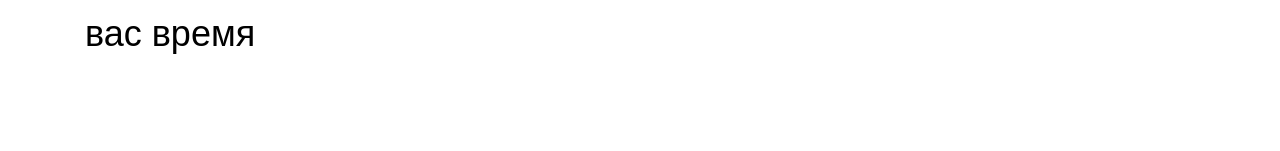
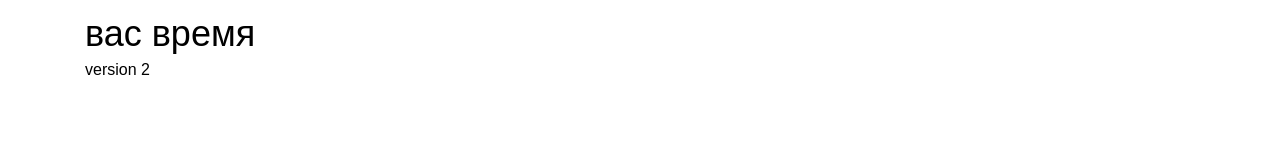
Before and after one commit to VladDemid/angular-speech-therapy-portal, an Angular app: page / in a window 1280 px wide. Shown: the part 307-458 px from the top of the page. Built offline with nearby package versions, Linux system fonts and the light colour scheme; no server answers.

Commit message:
changes on home page (mabe)

```diff
--- a/src/app/home-page/home-page.component.html
+++ b/src/app/home-page/home-page.component.html
@@ -16,6 +16,7 @@
             Инклюзив - дефектологическая
             онлайн-консультация
             в удобное для вас время</h1>
+            <div class="test">version 2</div>
             <p class="promo_descr">Опытные специалисты в сфере коррекционно-развивающего обучения <br>
                и реабилитации ответят на вопросы, связанные с детским развитием <br>
                и преодолением речевых, познавательных, психо-эмоциональных <br>
```
